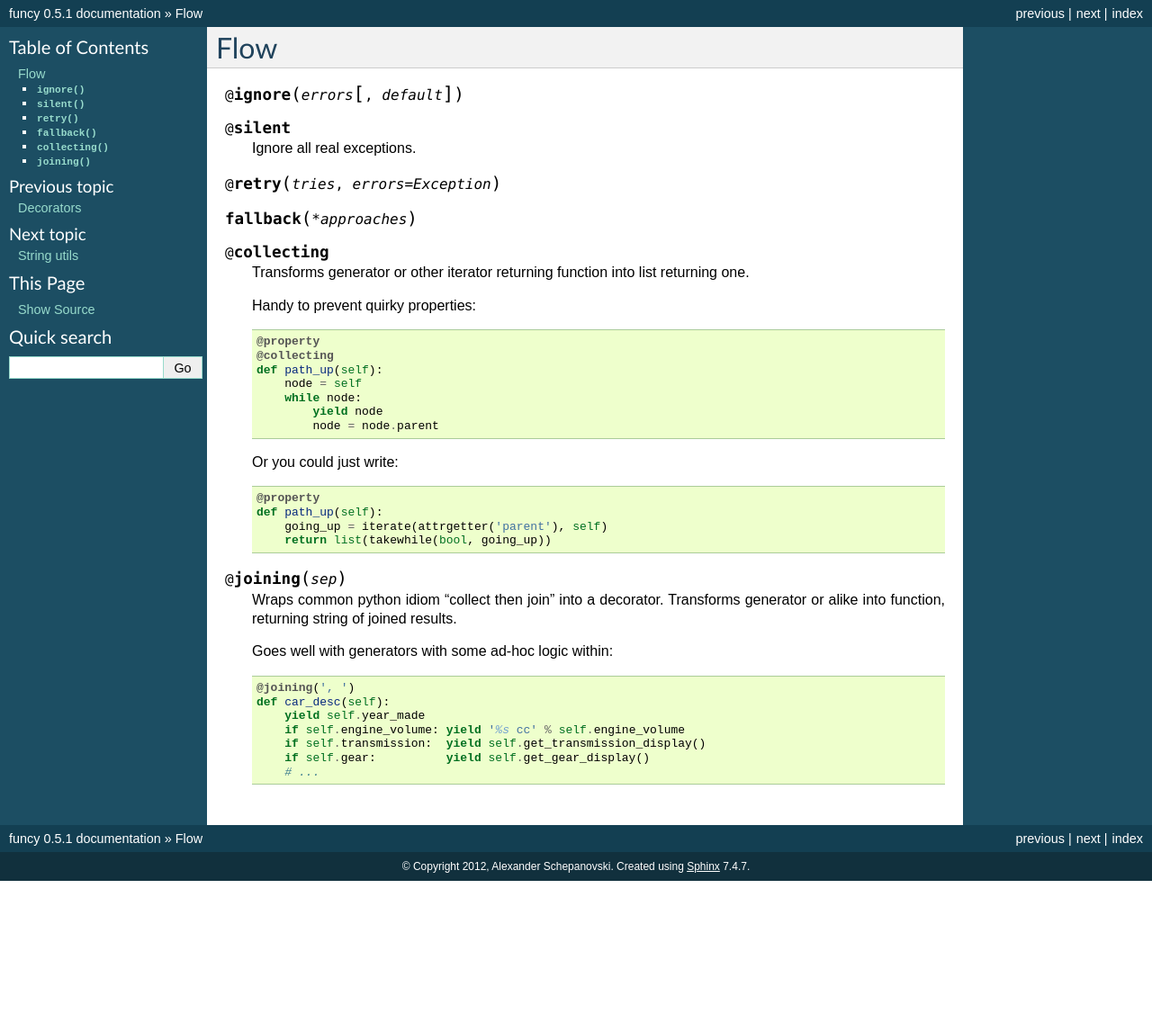
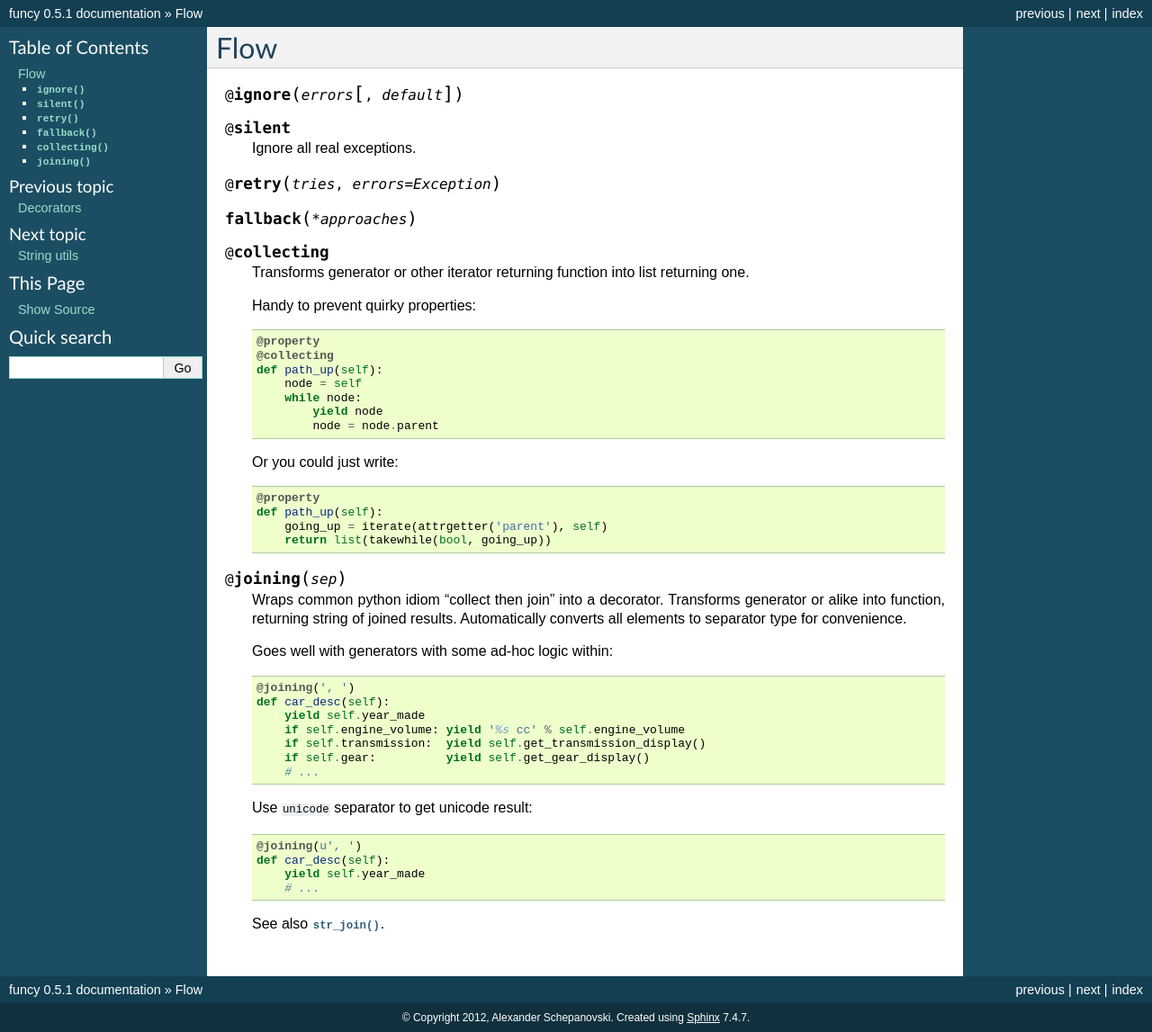
Before and after one commit to Jamaal224/funcy, a Sphinx documentation site: the page built from docs/flow.rst, in a window 1280 px wide. Shown: the whole page at 90% size. Built offline with Sphinx 7.4.7, drawn with Linux system fonts in a browser that asks for light colours; pages that are not in the unit, such as notebooks, are missing from menus; before the commit the page ends 979 px from its top, so only the background shows below that.

Commit message:
Better str_join() and @joining() docs

```diff
--- a/docs/flow.rst
+++ b/docs/flow.rst
@@ -46,7 +46,7 @@ Flow
 
 .. decorator:: joining(sep)
 
-    Wraps common python idiom "collect then join" into a decorator. Transforms generator or alike into function, returning string of joined results.
+    Wraps common python idiom "collect then join" into a decorator. Transforms generator or alike into function, returning string of joined results. Automatically converts all elements to separator type for convenience.
 
     Goes well with generators with some ad-hoc logic within::
 
@@ -58,5 +58,14 @@ Flow
             if self.gear:          yield self.get_gear_display()
             # ...
 
+    Use ``unicode`` separator to get unicode result::
+
+        @joining(u', ')
+        def car_desc(self):
+            yield self.year_made
+            # ...
+
+    See also :func:`str_join`.
+
 
 .. .. decorator:: postprocessing(func)
--- a/docs/strings.rst
+++ b/docs/strings.rst
@@ -11,7 +11,9 @@ String utils
 
 .. function:: str_join([sep=""], seq)
 
-    Joins sequence by ``sep``. Same as ``sep.join(seq)``, but forcefully stringifies elements.
+    Joins sequence by ``sep``. Same as ``sep.join(seq)``, but forcefully converts all elements to separator type, ``str`` by default.
+
+    See also :func:`joining`.
 
 .. function:: cut_prefix(s, prefix)
 .. function:: cut_suffix(s, suffix)
```
